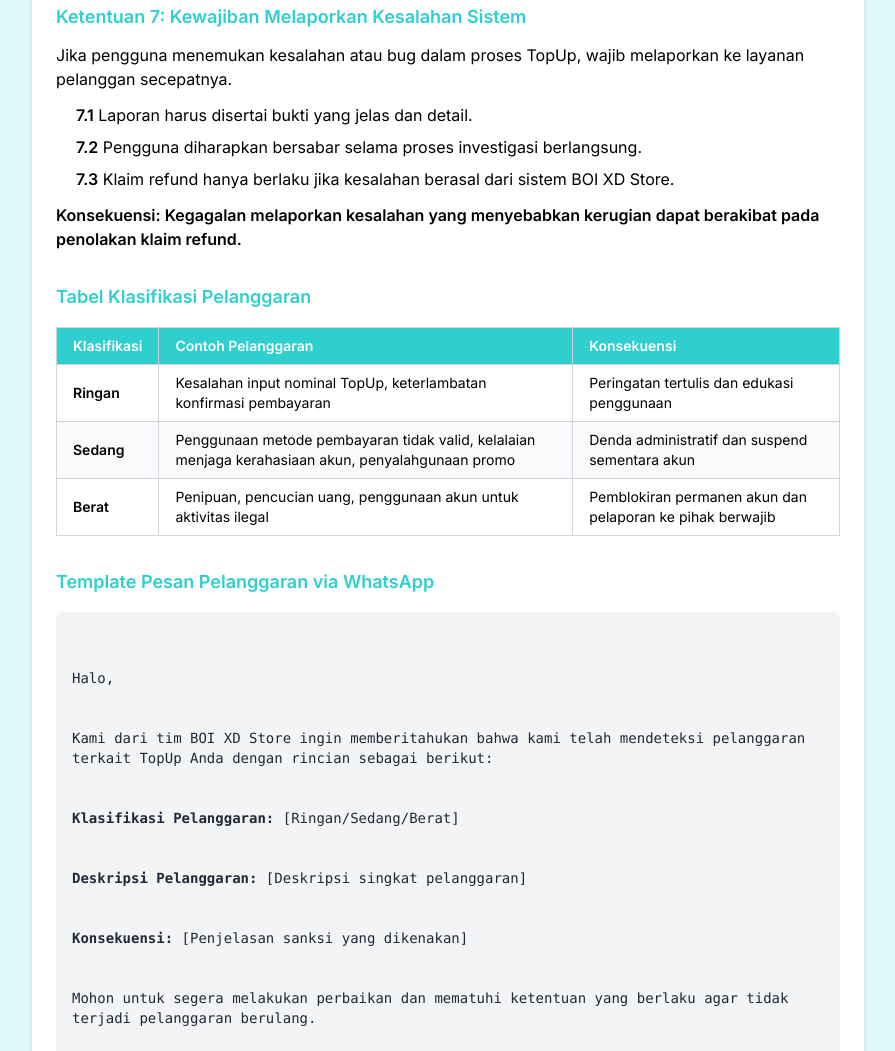
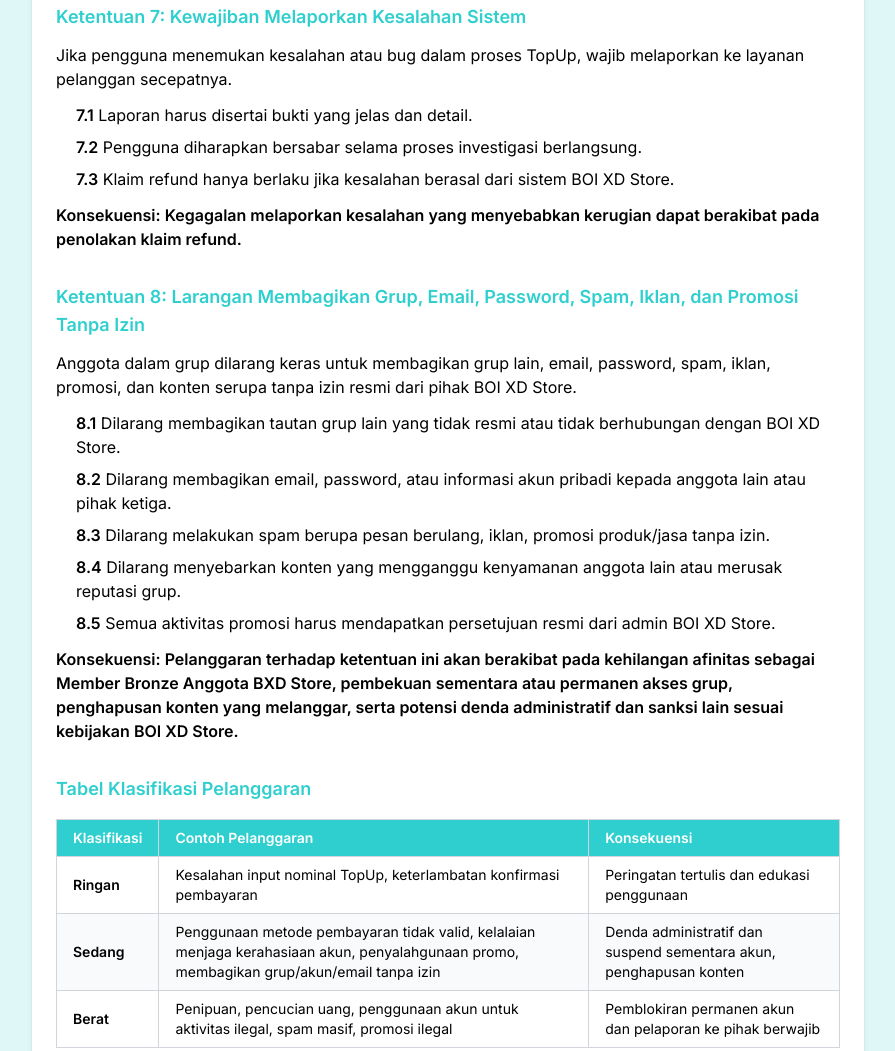
Before and after one commit to CSbxd-s/BXDs, a plain HTML site: page persyaratantopup.html in a window 1280 px wide. Shown: the part 3029-4080 px from the top of the page, without its empty margins (192-1087 px from the left). Drawn offline with nearby package versions, Linux system fonts and the light colour scheme.

Commit message:
Add files via upload

```diff
--- a/persyaratantopup.html
+++ b/persyaratantopup.html
@@ -187,6 +187,18 @@
             <p class="mt-3 font-semibold">Konsekuensi: Kegagalan melaporkan kesalahan yang menyebabkan kerugian dapat berakibat pada penolakan klaim refund.</p>
           </div>
           <div>
+            <h3 class="text-lg font-semibold text-[#30cfcf] mb-3">Ketentuan 8: Larangan Membagikan Grup, Email, Password, Spam, Iklan, dan Promosi Tanpa Izin</h3>
+            <p>Anggota dalam grup dilarang keras untuk membagikan grup lain, email, password, spam, iklan, promosi, dan konten serupa tanpa izin resmi dari pihak BOI XD Store.</p>
+            <div class="mt-3 space-y-2 pl-5">
+              <p><strong>8.1</strong> Dilarang membagikan tautan grup lain yang tidak resmi atau tidak berhubungan dengan BOI XD Store.</p>
+              <p><strong>8.2</strong> Dilarang membagikan email, password, atau informasi akun pribadi kepada anggota lain atau pihak ketiga.</p>
+              <p><strong>8.3</strong> Dilarang melakukan spam berupa pesan berulang, iklan, promosi produk/jasa tanpa izin.</p>
+              <p><strong>8.4</strong> Dilarang menyebarkan konten yang mengganggu kenyamanan anggota lain atau merusak reputasi grup.</p>
+              <p><strong>8.5</strong> Semua aktivitas promosi harus mendapatkan persetujuan resmi dari admin BOI XD Store.</p>
+            </div>
+            <p class="mt-3 font-semibold">Konsekuensi: Pelanggaran terhadap ketentuan ini akan berakibat pada kehilangan afinitas sebagai Member Bronze Anggota BXD Store, pembekuan sementara atau permanen akses grup, penghapusan konten yang melanggar, serta potensi denda administratif dan sanksi lain sesuai kebijakan BOI XD Store.</p>
+          </div>
+          <div>
             <h3 class="text-lg font-semibold text-[#30cfcf] mb-4">Tabel Klasifikasi Pelanggaran</h3>
             <div class="overflow-x-auto">
               <table class="min-w-full border border-gray-300 text-left text-sm">
@@ -205,12 +217,12 @@
                   </tr>
                   <tr class="bg-gray-50">
                     <td class="px-4 py-2 border border-gray-300 font-semibold">Sedang</td>
-                    <td class="px-4 py-2 border border-gray-300">Penggunaan metode pembayaran tidak valid, kelalaian menjaga kerahasiaan akun, penyalahgunaan promo</td>
-                    <td class="px-4 py-2 border border-gray-300">Denda administratif dan suspend sementara akun</td>
+                    <td class="px-4 py-2 border border-gray-300">Penggunaan metode pembayaran tidak valid, kelalaian menjaga kerahasiaan akun, penyalahgunaan promo, membagikan grup/akun/email tanpa izin</td>
+                    <td class="px-4 py-2 border border-gray-300">Denda administratif dan suspend sementara akun, penghapusan konten</td>
                   </tr>
                   <tr class="bg-white">
                     <td class="px-4 py-2 border border-gray-300 font-semibold">Berat</td>
-                    <td class="px-4 py-2 border border-gray-300">Penipuan, pencucian uang, penggunaan akun untuk aktivitas ilegal</td>
+                    <td class="px-4 py-2 border border-gray-300">Penipuan, pencucian uang, penggunaan akun untuk aktivitas ilegal, spam masif, promosi ilegal</td>
                     <td class="px-4 py-2 border border-gray-300">Pemblokiran permanen akun dan pelaporan ke pihak berwajib</td>
                   </tr>
                 </tbody>
```
